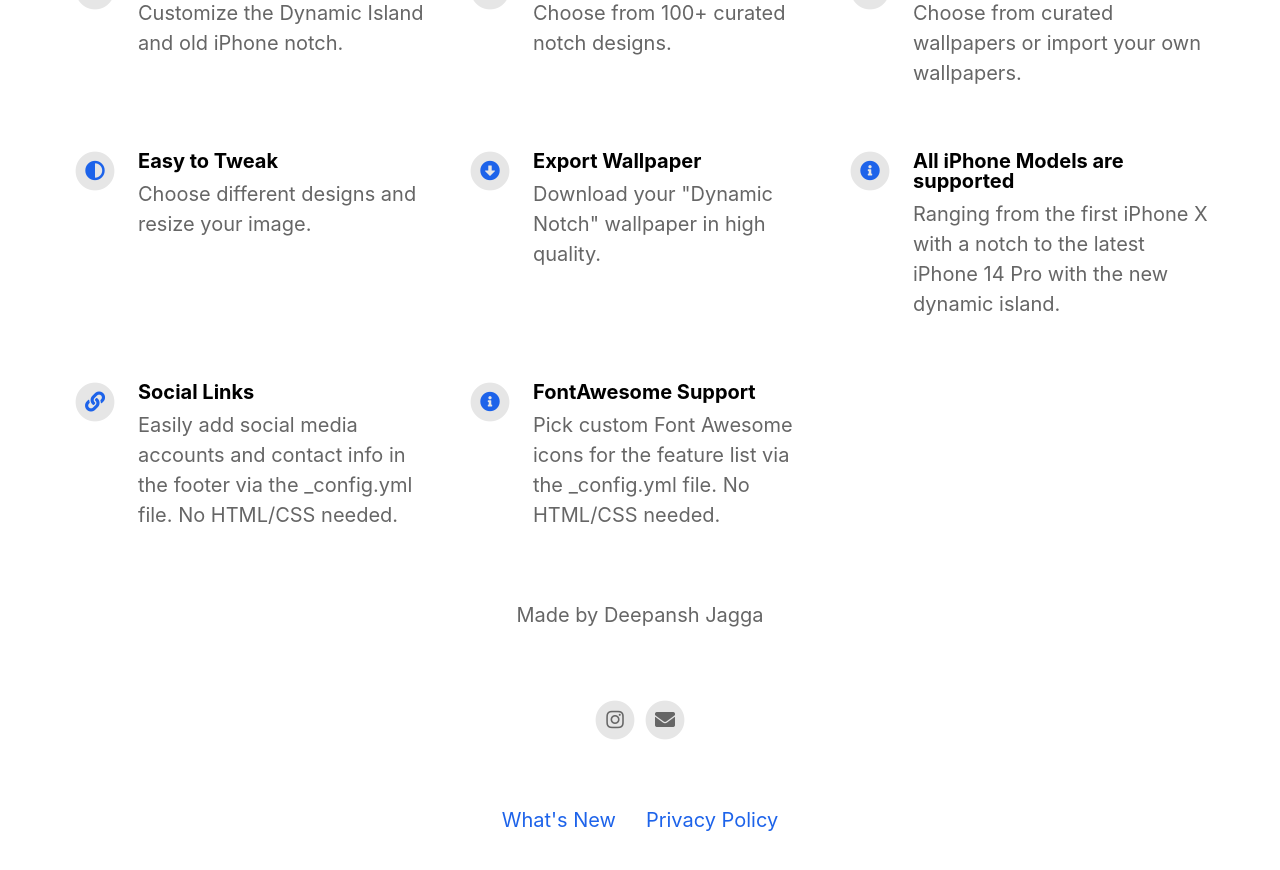
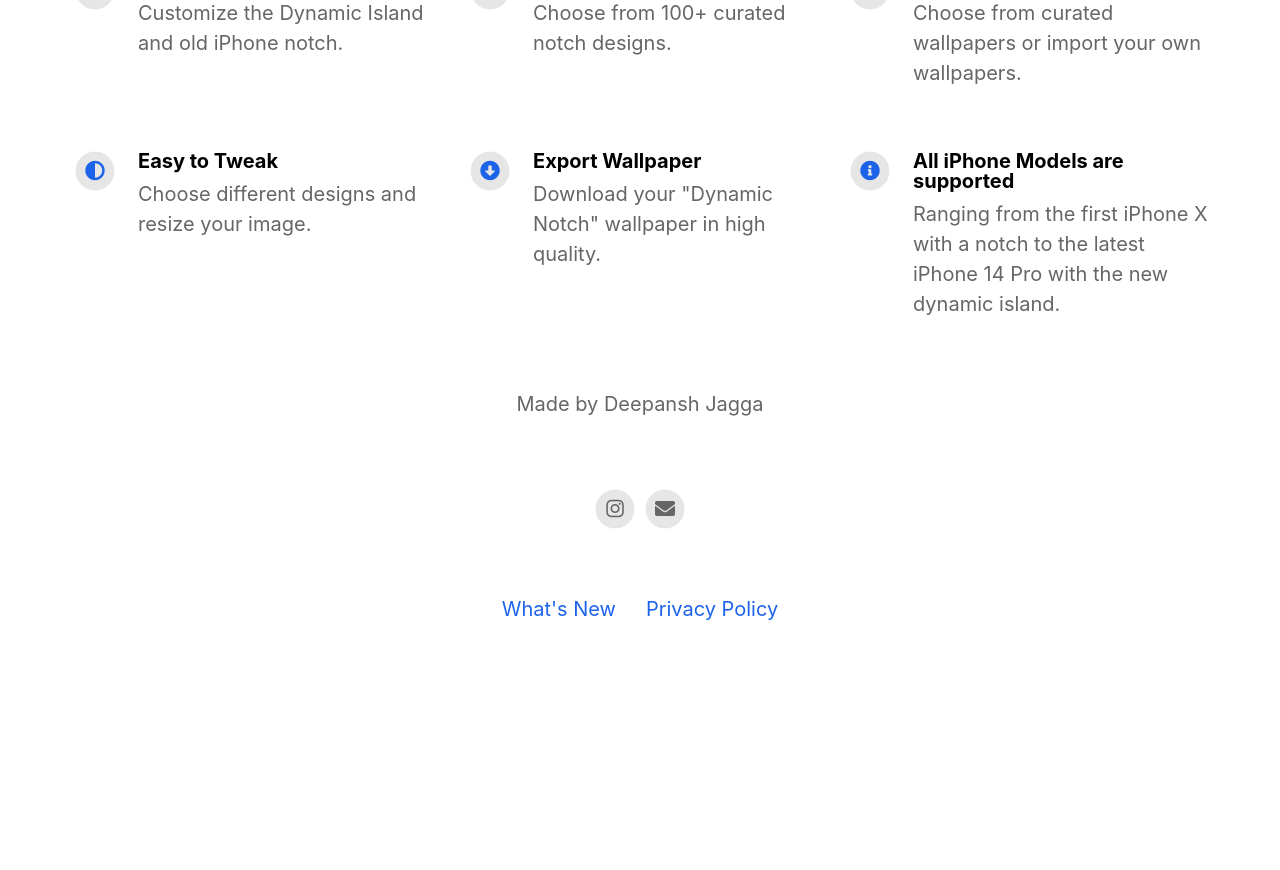
Before and after one commit to DeepanshCUHK/my-Contact-Poster-and-Photo-17, a Jekyll site: the page built from index.html, in a window 1280 px wide and 900 px high, scrolled down 1114 px. Shown: the top 870 px of the window. Built offline with Jekyll 4.4.1, drawn with Linux system fonts in a browser that asks for light colours; nearby versions of some CDN libraries; after the commit the page ends 1803 px from its top, so only the background shows below that.

Commit message:
Update Details

```diff
--- a/_config.yml
+++ b/_config.yml
@@ -57,14 +57,6 @@ features                                  :
 
   - title                                 : All iPhone Models are supported
     description                           : Ranging from the first iPhone X with a notch to the latest iPhone 14 Pro with the new dynamic island.
-    fontawesome_icon_name                 : info-circle
-
-  - title                                 : Social Links
-    description                           : Easily add social media accounts and contact info in the footer via the _config.yml file. No HTML/CSS needed.
-    fontawesome_icon_name                 : link
-
-  - title                                 : FontAwesome Support
-    description                           : Pick custom Font Awesome icons for the feature list via the _config.yml file. No HTML/CSS needed.
     fontawesome_icon_name                 : info-circle
 
   - title                                 : # New Feature Title
@@ -131,7 +123,7 @@ exclude:
 
 collections:
   pages:
-    output: false
+    output: true
     permalink: /:path/
 
 # Markdown rendering
```
